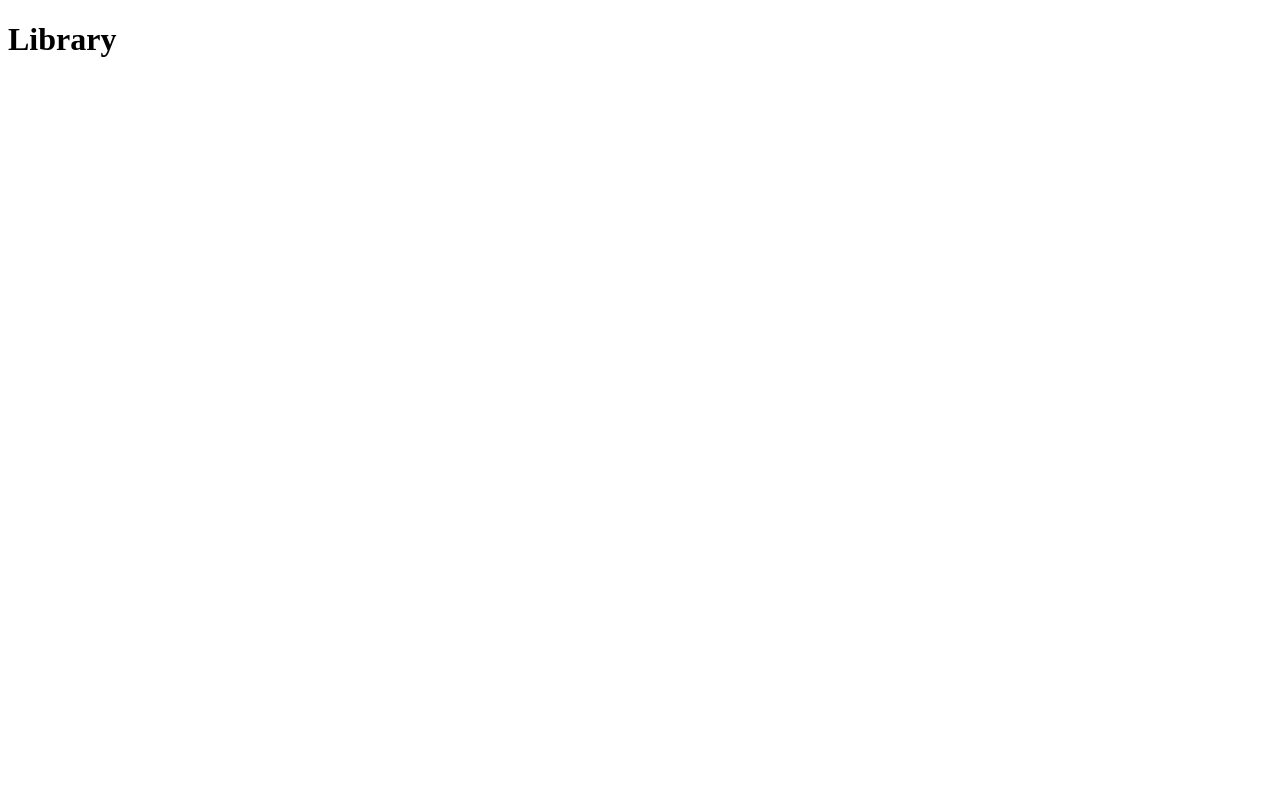
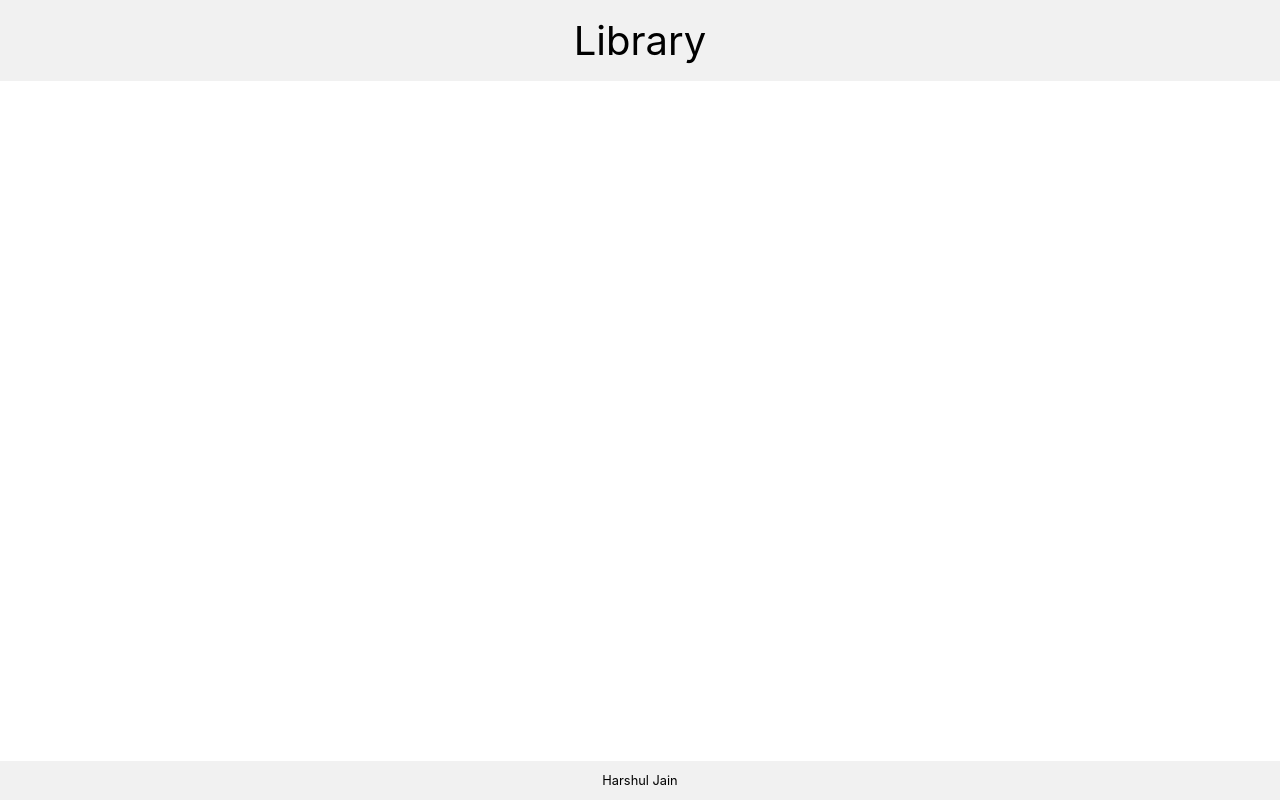
Before and after one commit to harshuljn/library, a plain HTML site: page index.html in a window 1280 px wide. Drawn offline with Linux system fonts and the light colour scheme.

Commit message:
Page layout and basic style

```diff
--- a/index.html
+++ b/index.html
@@ -4,9 +4,16 @@
 		<meta charset="UTF-8" />
 		<meta http-equiv="X-UA-Compatible" content="IE=edge" />
 		<meta name="viewport" content="width=device-width, initial-scale=1.0" />
+		<link rel="stylesheet" href="./style.css" />
 		<title>Library</title>
 	</head>
 	<body>
-		<h1>Library</h1>
+		<header>
+			<h1>Library</h1>
+		</header>
+		<main></main>
+		<footer>
+			<h4>Harshul Jain</h4>
+		</footer>
 	</body>
 </html>
--- a/style.css
+++ b/style.css
@@ -0,0 +1,35 @@
+html, body {
+    margin: 0;
+    display: flex;
+    flex-direction: column;
+    height: 100%;
+    font-family: -apple-system, BlinkMacSystemFont, 'Segoe UI', Roboto, Oxygen, Ubuntu, Cantarell, 'Open Sans', 'Helvetica Neue', sans-serif;
+}
+
+header {
+    display: flex;
+    justify-content: center;
+    background-color: rgba(220, 220, 220, 0.4);
+}
+
+header h1 {
+    font-size: 2.5rem;
+    font-weight: 400;
+    margin: 16px 0;
+}
+
+main {
+    flex: 1;
+}
+
+footer {
+    display: flex;
+    justify-content: center;
+    background-color:rgba(220, 220, 220, 0.4);
+}
+
+footer h4 {
+    font-size: 0.8rem;
+    font-weight: 400;
+    margin: 12px 0;
+}
```
